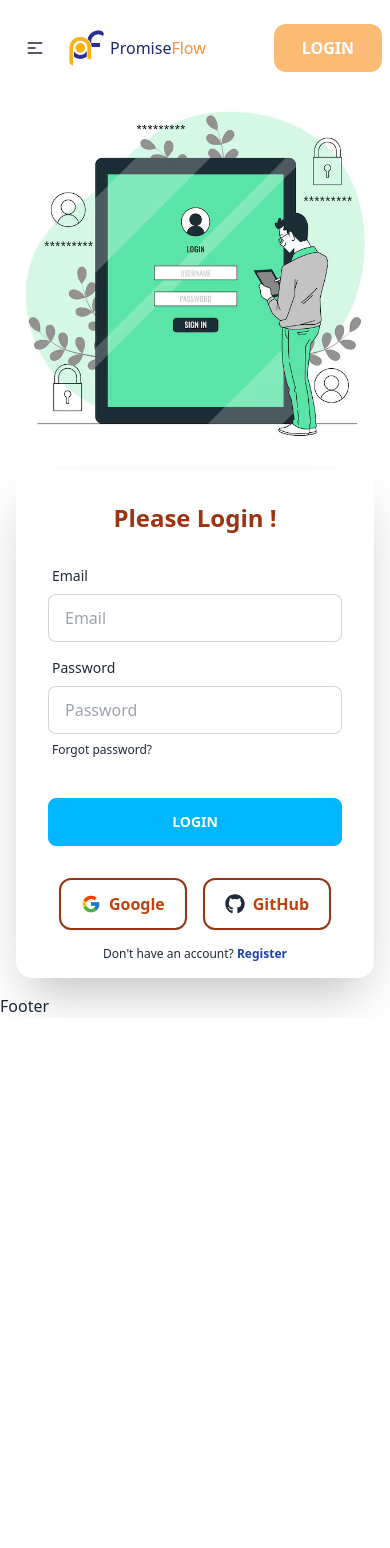
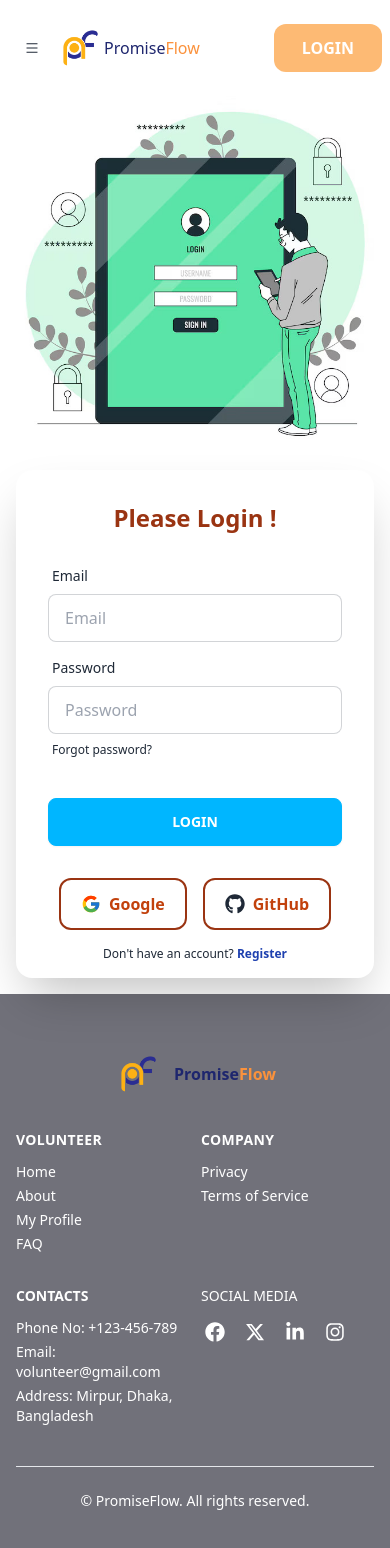
Before and after one commit to Yasmin17-23/promiseFlow-client, a React (Vite) app: page /login in a window 390 px wide. Shown: the top 1548 px of the page. Before the commit the page ends 1018 px from the top, so only its background shows below. Built offline with nearby package versions, Linux system fonts and the light colour scheme; no server answers.

Commit message:
footer section created

```diff
--- a/src/Layout/Main.jsx
+++ b/src/Layout/Main.jsx
@@ -7,7 +7,9 @@
     return (
         <div className="max-w-7xl mx-auto mt-4">
            <Navbar></Navbar>
-           <Outlet></Outlet>
+           <div className="min-h-[calc(100vh-381px)]">
+             <Outlet></Outlet>
+           </div>
            <Footer></Footer>
         </div>
     );
--- a/src/components/Footer/Footer.jsx
+++ b/src/components/Footer/Footer.jsx
@@ -1,9 +1,88 @@
+import { Link } from "react-router-dom";
+import logo from "../../assets/images/logo.png";
+import { FaFacebook } from "react-icons/fa";
+import { FaXTwitter } from "react-icons/fa6";
+import { FaLinkedinIn } from "react-icons/fa";
+import { FaInstagram } from "react-icons/fa";
 
 const Footer = () => {
     return (
-        <div>
-            <h2>Footer</h2>
-        </div>
+        <footer className="px-4 divide-y bg-zinc-500 text-white p-4 ">
+            <div className="container flex flex-col justify-between py-10 mx-auto space-y-8 lg:flex-row lg:space-y-0">
+                <div className="lg:w-1/3">
+                    <a rel="noopener noreferrer" href="#" className="flex justify-center space-x-3 lg:justify-start">
+                        <div className="flex items-center justify-center w-12 h-12 rounded-full dark:bg-violet-600">
+                           <img src={logo} alt="" />
+                        </div>
+                        <Link to="/" className="text-[#1e266e] self-center lg:text-2xl font-semibold">Promise
+                        <span className="text-orange-400">Flow</span></Link>
+                    </a>
+                </div>
+                <div className="grid grid-cols-2 text-sm gap-x-3 gap-y-8 lg:w-2/3 sm:grid-cols-4">
+                    <div className="space-y-3">
+                        <h3 className="tracking-wide uppercase font-bold dark:text-gray-900">Volunteer</h3>
+                        <ul className="space-y-1">
+                            <li>
+                                <Link to="/" rel="noopener noreferrer" href="#">Home</Link>
+                            </li>
+                            <li>
+                                <Link to="/about" rel="noopener noreferrer" href="#">About</Link>
+                            </li>
+                            <li>
+                                <Link to="/my-profile" rel="noopener noreferrer" href="#">My Profile</Link>
+                            </li>
+                            <li>
+                                <a rel="noopener noreferrer" href="#">FAQ</a>
+                            </li>
+                        </ul>
+                    </div>
+                    <div className="space-y-3">
+                        <h3 className="tracking-wide uppercase font-bold dark:text-gray-900">Company</h3>
+                        <ul className="space-y-1">
+                            <li>
+                                <a rel="noopener noreferrer" href="#">Privacy</a>
+                            </li>
+                            <li>
+                                <a rel="noopener noreferrer" href="#">Terms of Service</a>
+                            </li>
+                        </ul>
+                    </div>
+                    <div className="space-y-3">
+                        <h3 className="uppercase font-bold dark:text-gray-900">Contacts</h3>
+                        <ul className="space-y-1">
+                            <li>
+                                <p>Phone No: +123-456-789</p>
+                            </li>
+                            <li>
+                                <p>Email: volunteer@gmail.com</p>
+                            </li>
+                            <li>
+                                <p>Address: Mirpur, Dhaka, Bangladesh</p>
+                            </li>
+                        </ul>
+                    </div>
+                    <div className="space-y-3">
+                        <div className="uppercase dark:text-gray-900">Social media</div>
+                        <div className="flex justify-start space-x-3">
+                            <a rel="noopener noreferrer" href="#" title="Facebook" className="flex items-center p-1">
+                              <FaFacebook className="text-xl"/>
+                            </a>
+                            <a rel="noopener noreferrer" href="#" title="Twitter" className="flex items-center p-1">
+                              <FaXTwitter className="text-xl"/>
+                            </a>
+                            <a rel="noopener noreferrer" href="#" title="Instagram" className="flex items-center p-1">
+                              <FaLinkedinIn className="text-xl"/>
+                            </a>
+                            <a rel="noopener noreferrer" href="#" title="Instagram" className="flex items-center p-1">
+                              <FaInstagram className="text-xl"/>
+                            </a>
+                        </div>
+                    </div>
+                </div>
+            </div>
+            <div className="py-6 text-sm text-center dark:text-gray-600">
+                © PromiseFlow. All rights reserved.</div>
+        </footer>
     );
 };
 
--- a/src/components/Navbar/Navbar.jsx
+++ b/src/components/Navbar/Navbar.jsx
@@ -1,13 +1,21 @@
-import { Link, NavLink } from "react-router-dom";
+import { Link } from "react-router-dom";
 import logo from "../../assets/images/logo.png";
+import useAuth from "../../Hooks/useAuth";
+import { useState } from "react";
+import { AiOutlineMenu } from "react-icons/ai";
+import { AiOutlineClose } from "react-icons/ai";
 
 
 
 const Navbar = () => {
+    const [open, setOpen] = useState(false);
+    const { user, logOut } = useAuth();
+
+
     const navItems = <>
-        <li className="mr-2 "><Link to="/" className="bg-orange-200 hover:bg-orange-900
+        <li className="mr-2 mb-2"><Link to="/" className="bg-orange-200 hover:bg-orange-900
          text-white hover:text-white">Home</Link></li>
-        <li className="mr-2 "><Link to="/need-volunteer" className="bg-orange-200 hover:bg-orange-900
+        <li className="mr-2 mb-2"><Link to="/need-volunteer" className="bg-orange-200 hover:bg-orange-900
          text-white hover:text-white">Need Volunteer</Link></li>
         <li><Link to="/my-profile" className="bg-orange-200 hover:bg-orange-900 text-white hover:text-white">My Profile</Link></li>
 
@@ -16,29 +24,25 @@
         <div className="navbar bg-base-100 ">
             <div className="navbar-start">
                 <div className="dropdown">
-                    <div tabIndex={0} role="button" className="btn btn-ghost lg:hidden">
-                        <svg
-                            xmlns="http://www.w3.org/2000/svg"
-                            className="h-5 w-5"
-                            fill="none"
-                            viewBox="0 0 24 24"
-                            stroke="currentColor">
-                            <path
-                                strokeLinecap="round"
-                                strokeLinejoin="round"
-                                strokeWidth="2"
-                                d="M4 6h16M4 12h8m-8 6h16" />
-                        </svg>
+                    <div tabIndex={0} role="button" className="btn btn-ghost lg:hidden"
+                       onClick={() => setOpen(!open)}>
+                        {
+                            open === true ?
+                            <AiOutlineClose></AiOutlineClose> :
+                            <AiOutlineMenu></AiOutlineMenu>
+                        }
                     </div>
                     <ul
                         tabIndex={0}
-                        className="menu menu-sm dropdown-content bg-base-100 rounded-box z-[1] mt-3 w-52 p-2 shadow">
+                        className={`menu menu-sm dropdown-content bg-base-100 rounded-box z-10 mt-3 w-52 p-2
+                            duration-1000 ${open ? 'top-16' : '-top-72'} shadow absolute`}>
                        {navItems}
                     </ul>
                 </div>
                 <div className="flex justify-between items-center">
                     <img src={logo} alt="" className="w-12 h-12"/>
-                    <Link className="text-[#1e266e] lg:text-2xl">Promise<span className="text-orange-400">Flow</span></Link>
+                    <Link to="/" className="text-[#1e266e] lg:text-2xl">Promise
+                    <span className="text-orange-400">Flow</span></Link>
                 </div>
             </div>
             <div className="navbar-center hidden lg:flex">
@@ -47,8 +51,30 @@
                 </ul>
             </div>
             <div className="navbar-end ">
-                <Link to="/login" className="bg-orange-300 hover:bg-orange-700 text-white
-                font-bold  px-7 py-3 rounded-xl">LOGIN</Link>
+                {
+                    user &&
+                    <div className="dropdown dropdown-end flex">
+                        <div className="flex justify-between items-center space-x-4">
+                            <div tabIndex={0} role="button" className="btn btn-ghost btn-circle avatar">
+                                <div title={user?.displayName} className="w-10 rounded-full ">
+                                    <img  referrerPolicy='no-referrer'
+                                        alt="Tailwind CSS Navbar component"
+                                        src={user?.photoURL} />
+                                </div>
+                            </div>
+                            <button onClick={logOut}
+                            className="btn btn-sm bg-orange-500 text-white hover:bg-orange-800">Sign Out</button>
+                        </div>
+
+
+                    </div>
+
+                   }
+                {
+                    !user &&
+                    <Link to="/login" className="bg-orange-300 hover:bg-orange-700 text-white
+                    font-bold  px-7 py-3 rounded-xl">LOGIN</Link>
+                }
             </div>
         </div>
     );
--- a/src/components/SocialMedia/SocialMedia.jsx
+++ b/src/components/SocialMedia/SocialMedia.jsx
@@ -1,17 +1,35 @@
 import { FcGoogle } from "react-icons/fc";
 import { FaGithub } from "react-icons/fa";
+import useAuth from "../../Hooks/useAuth";
+import { toast } from "react-toastify";
 
 
 const SocialMedia = () => {
+    const { googleLogin, githubLogin } = useAuth();
+
+    const handleSocialLogin = async socialLogin => {
+
+        try{
+            const result = await socialLogin()
+            console.log(result.user);
+            toast.success('Login Successfully');
+        }
+        catch (err) {
+            console.log(err);
+            toast.error(err?.message);
+        }
+    }
     return (
         <div>
              <div className="flex justify-center space-x-4 mb-4">
-                        <button aria-label="Log in with Google"
+                        <button onClick={() => handleSocialLogin(googleLogin)}
+                         aria-label="Log in with Google"
                           className="py-3 px-5 flex justify-between
                           items-center border-2 border-orange-800 rounded-xl">
                            <FcGoogle className="text-xl mr-2"/> <span className="text-orange-700 font-bold">Google</span>
                         </button>
-                        <button aria-label="Log in with Twitter"
+                        <button onClick={() => handleSocialLogin(githubLogin)}
+                          aria-label="Log in with Twitter"
                           className="py-3 px-5 rounded-xl flex justify-between
                           items-center border-2 border-orange-800">
                           <FaGithub className="text-xl mr-2"/> <span className="text-orange-700 font-bold">GitHub</span>
```
